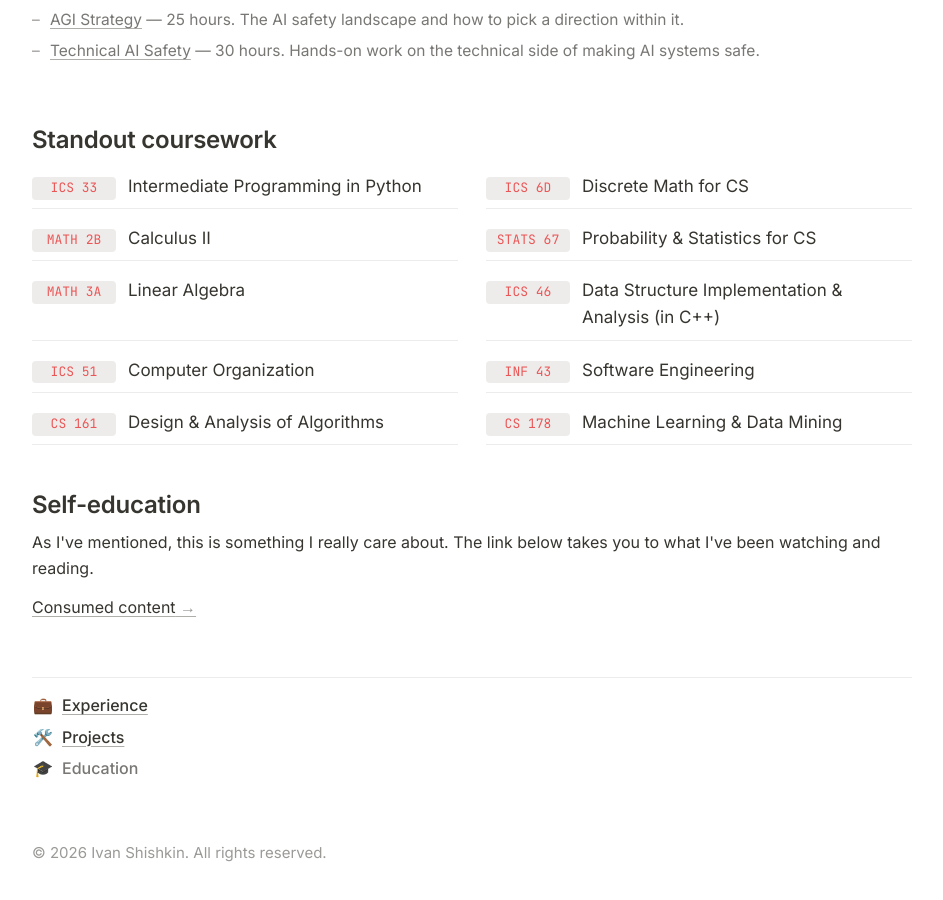
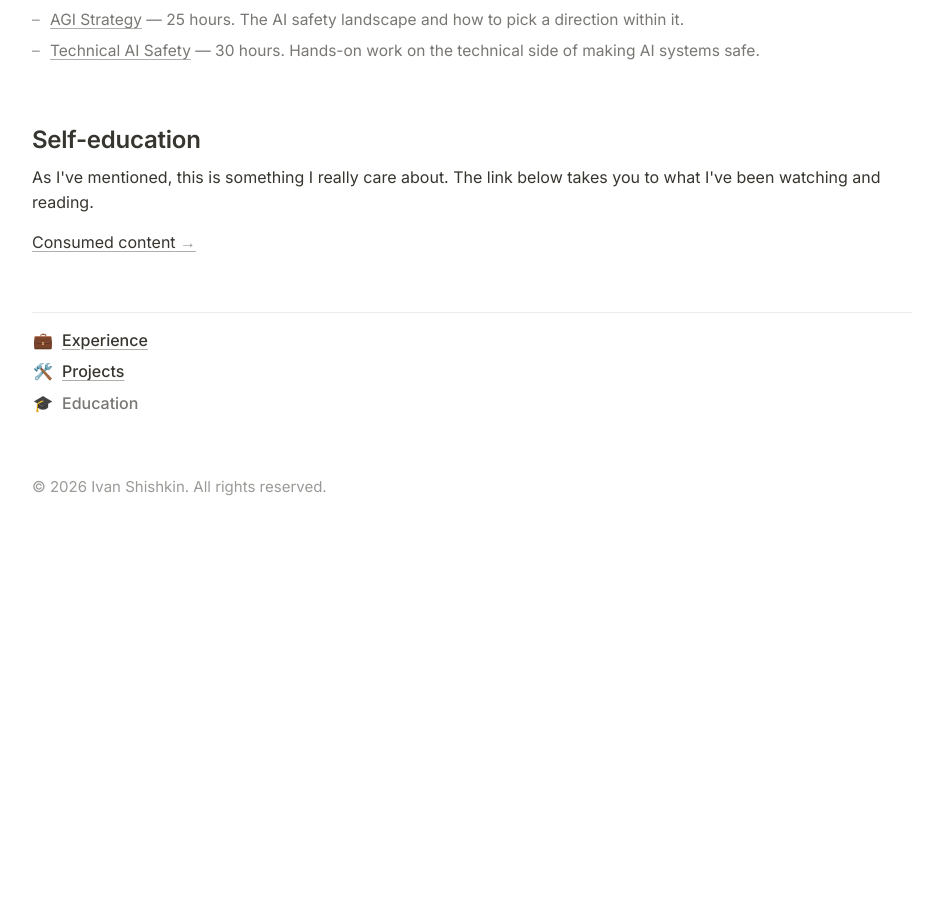
Before and after one commit to Ivan-Shishkin-Dev/Personal_Portfolio_3, a Next.js app: page /education in a window 1280 px wide. Shown: the part 966-1866 px from the top of the page, without its empty margins (168-1111 px from the left). After the commit the page ends 1565 px from the top, so only its background shows below. Built offline with nearby package versions, Linux system fonts and the light colour scheme.

Commit message:
Trim section pages
Drop the Experience and Projects subtitles (eyebrow is now optional), the lab gallery caption, and Standout coursework on Education. Extend the authoring-tools bullet on Experience.

```diff
--- a/app/education/page.tsx
+++ b/app/education/page.tsx
@@ -52,20 +52,6 @@ export default function EducationPage() {
         </HobbyItem>
       </ul>
 
-      <h2>Standout coursework</h2>
-      <div className="courses">
-        <div className="course"><span className="code">ICS 33</span><span>Intermediate Programming in Python</span></div>
-        <div className="course"><span className="code">ICS 6D</span><span>Discrete Math for CS</span></div>
-        <div className="course"><span className="code">MATH 2B</span><span>Calculus II</span></div>
-        <div className="course"><span className="code">STATS 67</span><span>Probability & Statistics for CS</span></div>
-        <div className="course"><span className="code">MATH 3A</span><span>Linear Algebra</span></div>
-        <div className="course"><span className="code">ICS 46</span><span>Data Structure Implementation & Analysis (in C++)</span></div>
-        <div className="course"><span className="code">ICS 51</span><span>Computer Organization</span></div>
-        <div className="course"><span className="code">INF 43</span><span>Software Engineering</span></div>
-        <div className="course"><span className="code">CS 161</span><span>Design & Analysis of Algorithms</span></div>
-        <div className="course"><span className="code">CS 178</span><span>Machine Learning & Data Mining</span></div>
-      </div>
-
       <h2 id="self-education">Self-education</h2>
       <p>
         As I&apos;ve mentioned, this is something I really care about. The link below takes you to what I&apos;ve been watching and reading.
--- a/app/experience/page.tsx
+++ b/app/experience/page.tsx
@@ -19,7 +19,7 @@ export default function ExperiencePage() {
             <ul>
               <li>Built grade 6&ndash;8 science curricula that teach subject matter and AI literacy together, aligned with California&rsquo;s Science Standards and piloted across Orange County districts.</li>
               <li>Co-led the design of <a href="https://sinq.studio" target="_blank" rel="noopener noreferrer">Science Inquiry Studio</a> and the Science + AI team, prototyping games and simulations that fold LLMs, data handling, and ethics directly into the lessons.</li>
-              <li>Built the authoring tools that let teachers adapt our templates to how they actually teach.</li>
+              <li>Built the authoring tools that let teachers adapt our templates to how they actually teach, or how they think others would like to teach.</li>
             </ul>
           </div>
           <DllGallery />
--- a/app/globals.css
+++ b/app/globals.css
@@ -683,15 +683,6 @@ article h2,
 .entries .group-label:first-child { margin-top: 0; }
 
 .dll-gallery { margin-top: 24px; }
-.dll-gallery-heading {
-  display: flex;
-  flex-wrap: wrap;
-  justify-content: space-between;
-  gap: 4px 16px;
-  margin-bottom: 12px;
-  font-size: 0.9375rem;
-  color: var(--muted);
-}
 .dll-gallery-strip {
   display: flex;
   gap: 12px;
@@ -831,33 +822,6 @@ article h2,
 .media-name::after {
   content: " →";
   color: var(--subtle);
-}
-
-/* ── Coursework grid ────────────────────────── */
-.courses {
-  display: grid;
-  grid-template-columns: 1fr;
-  gap: 8px 28px;
-}
-@media (min-width: 560px) { .courses { grid-template-columns: 1fr 1fr; } }
-.courses .course {
-  display: flex;
-  align-items: baseline;
-  gap: 12px;
-  padding: 8px 0;
-  border-bottom: 1px solid var(--rule);
-  font-size: 1.0625rem;
-}
-.courses .code {
-  font-family: var(--mono), ui-monospace, monospace;
-  font-size: 0.8125rem;
-  color: var(--code-ink);
-  background: var(--code-bg);
-  border-radius: 4px;
-  padding: 1px 6px;
-  min-width: 84px;
-  text-align: center;
-  flex-shrink: 0;
 }
 
 /* ── Consumed content ───────────────────────────── */
--- a/components/DllGallery.tsx
+++ b/components/DllGallery.tsx
@@ -30,10 +30,6 @@ export default function DllGallery() {
 
   return (
     <section className="dll-gallery" aria-label="Digital Learning Lab photos">
-      <div className="dll-gallery-heading">
-        <span>Moments from the lab</span>
-        <span>5 photos · Click to expand</span>
-      </div>
       <div className="dll-gallery-strip">
         {photos.map((item, index) => (
           <button
--- a/content/sections.ts
+++ b/content/sections.ts
@@ -2,7 +2,7 @@ export type Section = {
   slug: string;
   title: string;
   icon: string;
-  eyebrow: string;
+  eyebrow?: string;
 };
 
 export const sections: Section[] = [
@@ -10,13 +10,11 @@ export const sections: Section[] = [
     slug: "experience",
     icon: "💼",
     title: "Experience",
-    eyebrow: "Jobs, internships, and volunteer work.",
   },
   {
     slug: "projects",
     icon: "🛠️",
     title: "Projects",
-    eyebrow: "Things I've built.",
   },
   {
     slug: "education",
```
Also changed, not shown: 1 other file (tests, documents, lock files or other folders).
